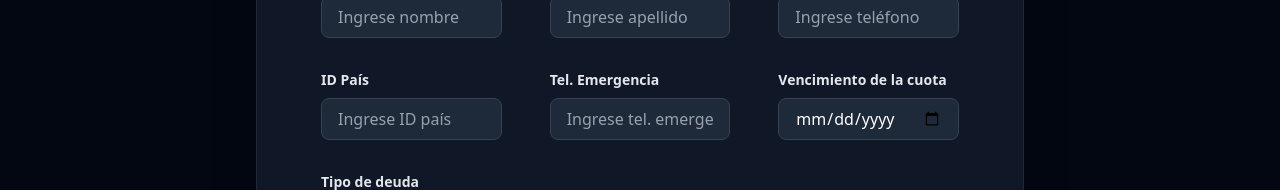
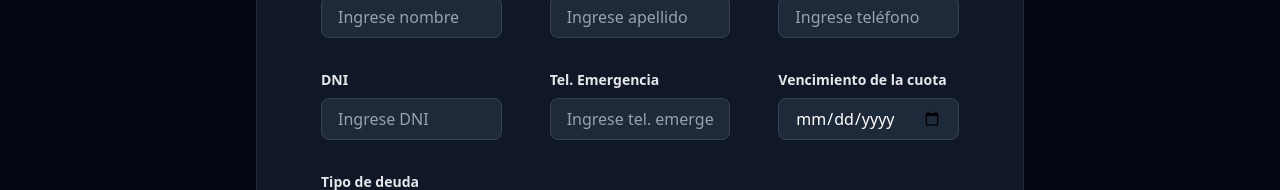
Before and after one commit to SantiagoArteche/urquiza-gym, a React (Vite) app in the folder frontend-v2/: page /create-user in a window 1280 px wide. Shown: the part 322-512 px from the top of the page. Built offline with nearby package versions, Linux system fonts and the light colour scheme.

Commit message:
feat(users): update label from "id country" to "DNI"

```diff
--- a/frontend-v2/src/pages/create-user/CreateUser.view.tsx
+++ b/frontend-v2/src/pages/create-user/CreateUser.view.tsx
@@ -72,13 +72,13 @@ export const CreateUserView = ({
                 htmlFor="countryId"
                 className="block text-sm font-semibold text-gray-200"
               >
-                ID País
+                DNI
               </label>
               <input
                 name="countryId"
                 value={values.countryId}
                 onChange={handleChange}
-                placeholder="Ingrese ID país"
+                placeholder="Ingrese DNI"
                 className="w-full px-4 py-2 bg-gray-800 border border-gray-700 rounded-lg text-white placeholder-gray-400 focus:outline-none focus:ring-2 focus:ring-orange-500 focus:border-transparent transition-all duration-200"
               />
             </div>
@@ -213,7 +213,7 @@ export const CreateUserView = ({
                     </span>
                   </div>
                   <div className="flex justify-between">
-                    <span className="text-gray-400">ID País:</span>
+                    <span className="text-gray-400">DNI:</span>
                     <span className="text-white font-medium">
                       {submittedData.countryId}
                     </span>
```
